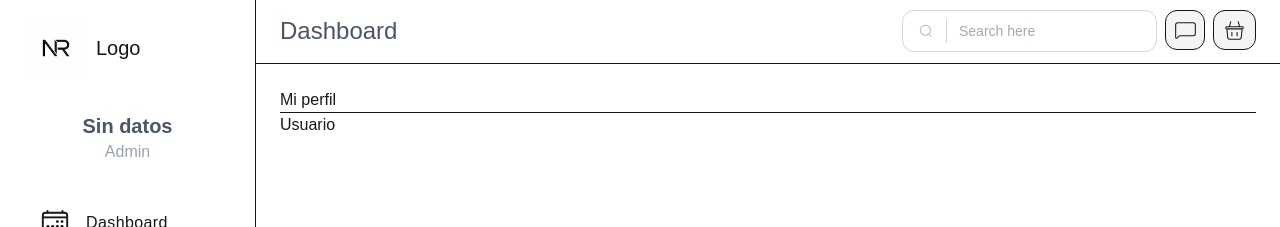
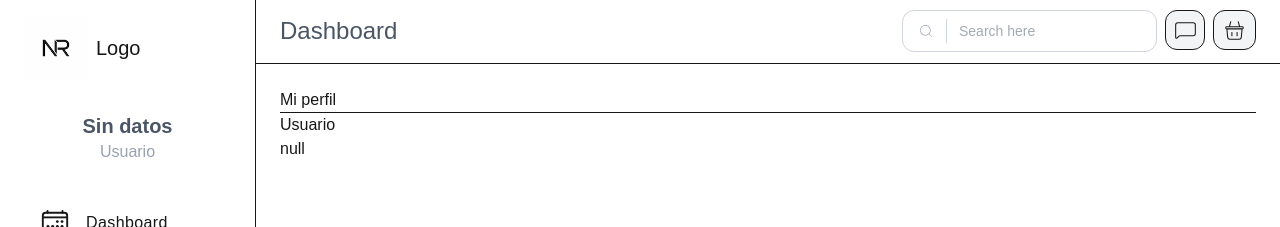
Before and after one commit to nicolasrodriguez3/aprendiendo-nextjs, a Next.js app in the folder 03-admin-todos/: page /dashboard/profile in a window 1280 px wide. Shown: the top 227 px of the page. Built offline with nearby package versions, Linux system fonts and the light colour scheme; no server answers.

Commit message:
feat: actualizar la autenticación con NextAuth para incluir roles y id en la sesión, y mejorar el Sidebar para mostrar roles de usuario

```diff
--- a/03-admin-todos/nextauth.d.ts
+++ b/03-admin-todos/nextauth.d.ts
@@ -1,29 +1,29 @@
-import { DefaultSession, DefaultUser } from "next-auth";
-import { JWT } from "next-auth/jwt"
+// import { DefaultSession, DefaultUser } from "next-auth";
+// import { JWT } from "next-auth/jwt"
 
 
-interface IUser extends DefaultUser {
-  /**
-   * Roles del usuario
-   */
-  roles?: string[];
-  id: string;
-  /**
-   * Agregar cualquier otro campo que tu manejas
-   */
-}
+// interface IUser extends DefaultUser {
+//   /**
+//    * Roles del usuario
+//    */
+//   roles?: string[];
+//   id: string;
+//   /**
+//    * Agregar cualquier otro campo que tu manejas
+//    */
+// }
 
-declare module "next-auth" {
-  type User = IUser
+// declare module "next-auth" {
+//   type User = IUser
 
-  interface Session {
-    user?: User;
-  }
-}
+//   interface Session {
+//     user?: User;
+//   }
+// }
 
-declare module "next-auth/jwt" {
-  interface JWT extends IUser {
-    id: string;
+// declare module "next-auth/jwt" {
+//   interface JWT extends IUser {
+//     id: string;
 
-  }
-}
+//   }
+// }
--- a/03-admin-todos/src/app/dashboard/profile/page.tsx
+++ b/03-admin-todos/src/app/dashboard/profile/page.tsx
@@ -19,6 +19,9 @@ export default function ProfilePage() {
                         session?.user?.name ?? "Usuario"
                     }
                 </p>
+                <p>
+                    {JSON.stringify(session, null, 2)}
+                </p>
             </div>
         </div>
     );
--- a/03-admin-todos/src/auth.ts
+++ b/03-admin-todos/src/auth.ts
@@ -1,10 +1,32 @@
-import NextAuth from "next-auth"
+import NextAuth, { type DefaultSession } from "next-auth"
 
 import { PrismaAdapter } from "@auth/prisma-adapter"
 import prisma from "@/lib/prisma"
 
 import Google from "next-auth/providers/google"
 import GitHub from "next-auth/providers/github"
+
+declare module "next-auth" {
+  /**
+   * Returned by `auth`, `useSession`, `getSession` and received as a prop on the `SessionProvider` React Context
+   */
+  interface Session {
+    user: {
+      roles: string[]
+      id: string
+    } & DefaultSession["user"]
+  }
+}
+
+import { JWT } from "next-auth/jwt"
+declare module "next-auth/jwt" {
+  /** Returned by the `jwt` callback and `auth`, when using JWT sessions */
+  interface JWT {
+    /** OpenID ID Token */
+    id: string
+    roles: string[]
+  }
+}
 
 export const { handlers, signIn, signOut, auth } = NextAuth({
   adapter: PrismaAdapter(prisma),
@@ -26,6 +48,11 @@ export const { handlers, signIn, signOut, auth } = NextAuth({
         },
       })
 
+      console.log(dbUser)
+      if (dbUser?.isActive === false) {
+        throw new Error("User is not active")
+      }
+
       token.roles = dbUser?.roles ?? []
       token.id = dbUser?.id ?? ""
 
--- a/03-admin-todos/src/components/sidebar/Sidebar.tsx
+++ b/03-admin-todos/src/components/sidebar/Sidebar.tsx
@@ -49,6 +49,9 @@ export const Sidebar = async () => {
     const userData = session?.user
     const name = userData?.name ?? "Sin datos"
     const image = userData?.image
+    const roles = userData?.roles ?? ["Usuario"]
+
+
 
     return (
         <aside className="ml-[-100%] fixed z-10 top-0 pb-3 px-6 w-full flex flex-col justify-between h-screen border-r bg-white transition duration-300 md:w-4/12 lg:ml-0 lg:w-[25%] xl:w-[20%] 2xl:w-[15%]">
@@ -70,7 +73,11 @@ export const Sidebar = async () => {
                             priority
                         />}
                     <h5 className="hidden mt-4 text-xl font-semibold text-gray-600 lg:block">{name}</h5>
-                    <span className="hidden text-gray-400 lg:block">Admin</span>
+                    <span className="hidden text-gray-400 lg:block">
+                        {
+                            roles.join(", ")
+                        }
+                    </span>
                 </div>
 
                 <ul className="space-y-2 tracking-wide mt-8 overflow-y-auto min-h-32 flex-1">
```
